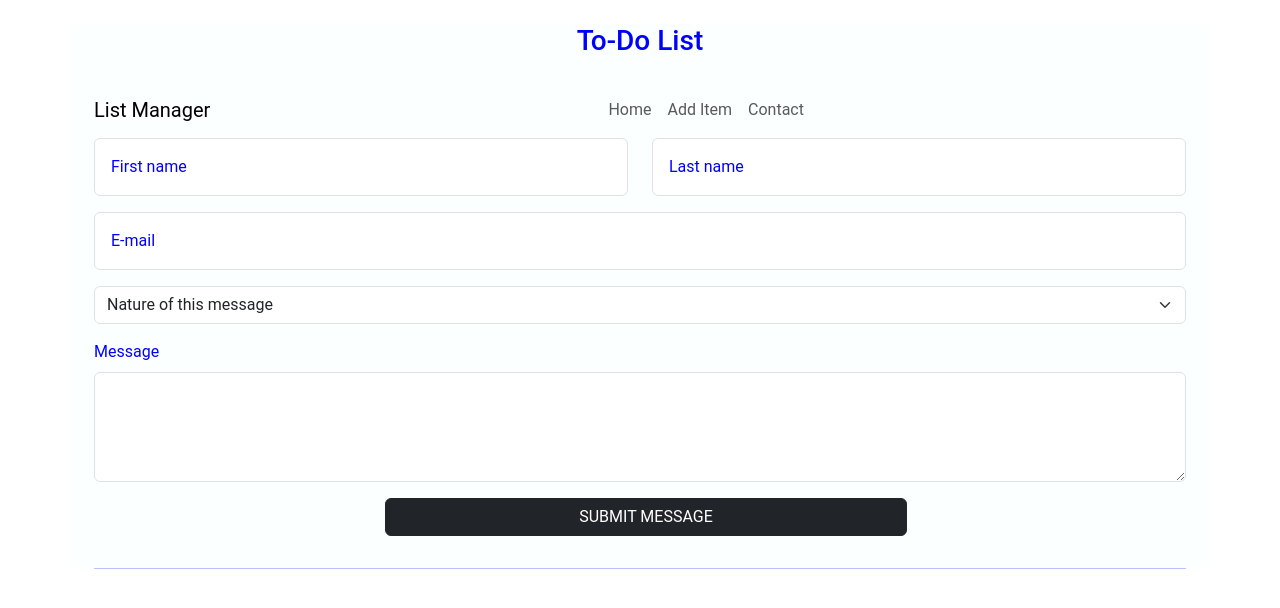
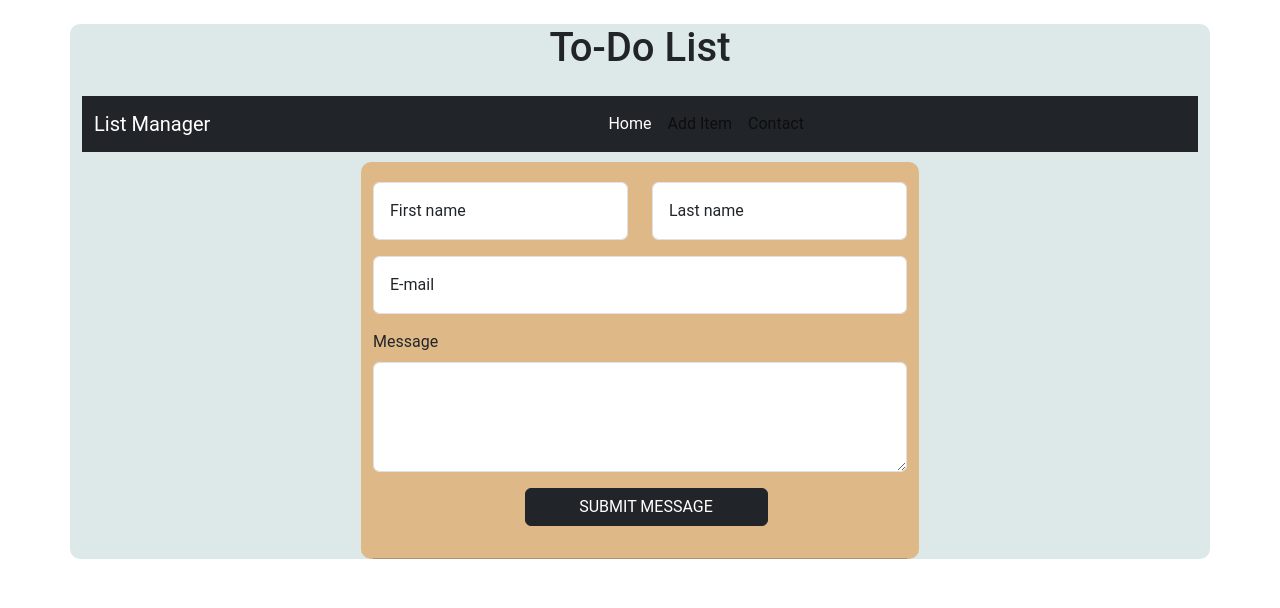
Before and after one commit to Antarias92/react-app, a React (Create React App) app: page /Contact in a window 1280 px wide. Shown: the top 608 px of the page. Built offline with nearby package versions, Linux system fonts and the light colour scheme; the HTML template or start-up script is replaced by a standard one.

Commit message:
corrected contact form

```diff
--- /dev/null
+++ b/src/components/Contact.css
@@ -0,0 +1,6 @@
+.email_form{
+    padding-top: 20px;
+    margin-top: 10px;
+    border-radius: 10px;
+    background-color: burlywood;
+}
--- a/src/components/Contact.js
+++ b/src/components/Contact.js
@@ -1,9 +1,9 @@
 import React from "react";
-import { useNavigate } from "react-router-dom";
+import "./Contact.css";
 
 const Contact = () => {
     return(
-        <div className="container-fluid email_form">
+        <div className="container-fluid email_form col col-12 col-sm-6 offset-sm-3">
           <form action="https://formspree.io/f/xrbbnlrd" method="post">
             <div class="row">
                 <div class="col mb-3 form-floating">
@@ -19,11 +19,6 @@ const Contact = () => {
                     <label for="contact-email" class="form-label ms-3">E-mail</label>
                 </div>
                 <div class="mb-3">
-                    <select class="form-select mb-3" aria-label="Default select example">
-                        <option selected>Nature of this message</option>
-                        <option value="1">Professional</option>
-                        <option value="2">Casual</option>
-                      </select>
                       <label for="message" class="form-label">Message</label>
                       <textarea class="form-control" id="message" rows="4" name="message" required></textarea>
                 </div>
--- a/src/components/Layout.css
+++ b/src/components/Layout.css
@@ -3,11 +3,22 @@
     padding: 0;
 }
 
+body{
+    background-color: aqua;
+
+}
+
 .container{
     font-family: "Roboto", sans-serif;
-    background-color: #fbffff;
-    color: blue;
+    background-color: #dde9e9;
+
+    border-radius: 10px;
+
 }
 .button{
     box-shadow: 2px 2px 4px rgba(0, 0, 0, 0.6);;
 }
+
+.navbar{
+    width: 100%;
+}
--- a/src/components/Layout.js
+++ b/src/components/Layout.js
@@ -5,27 +5,25 @@ import "./Layout.css";
 function Layout({children})
 {
     return (
-         <div className="container mt-4">
-            <h3 className="text-center mb-4">To-Do List</h3>
-            <nav class="navbar navbar-expand-lg bg-tertiary">
-                <div class="container-fluid">
-
-                    <Link className="navbar-brand" to="/">List Manager</Link>
-                    <button class="navbar-toggler" type="button" data-bs-toggle="collapse" data-bs-target="#navbarNav" aria-controls="navbarNav" aria-expanded="false" aria-label="Toggle navigation">
-                    <span class="navbar-toggler-icon"></span>
+         <div className="container mt-4 mx-auto">
+            <h1 className="text-center mb-4">To-Do List</h1>
+            <nav className="navbar navbar-expand-lg bg-dark">
+                <div className="container-fluid">
+                    <Link className="navbar-brand logo text-white" to="/"> List Manager</Link>
+                    <button className="navbar-toggler" type="button" data-bs-toggle="collapse" data-bs-target="#headerNavigation" aria-controls="headerNavigation" aria-expanded="false" aria-label="Toggle navigation">
+                    <span className="navbar-toggler-icon"></span>
                     </button>
-                    <div class="collapse navbar-collapse" id="navbarNav">
-                    <ul class="navbar-nav mx-auto mb-lg-0">
-                        <li class="nav-item">
-                            <Link className="nav-link" to="/"> Home </Link>
+                    <div className="collapse navbar-collapse">
+                        <ul className="navbar-nav mx-auto mb-lg-0">
+                            <li class="nav-item menu-item">
+                                <Link className="nav-link text-white" to="/"> Home </Link>
                             </li>
-                        <li class="nav-item">
+                            <li className="nav-item menu-item">
                                 <Link className="nav-link" to="/add"> Add Item </Link>
                             </li>
-                        <li class="nav-item">
+                            <li className="nav-item menu-item">
                                 <Link className="nav-link" to="/Contact"> Contact </Link>
                             </li>
-
                         </ul>
                     </div>
                 </div>
```
Lines whose indentation alone changed are shown as unchanged.
